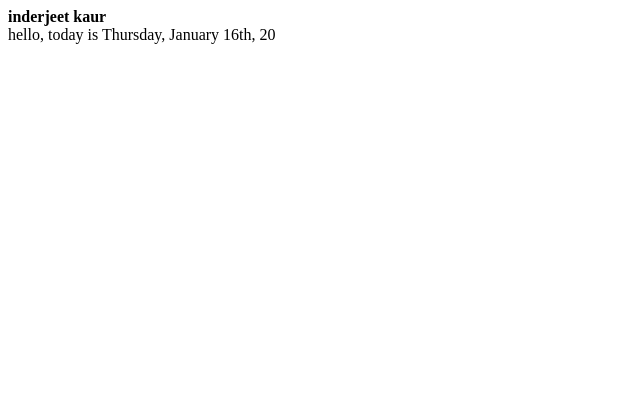
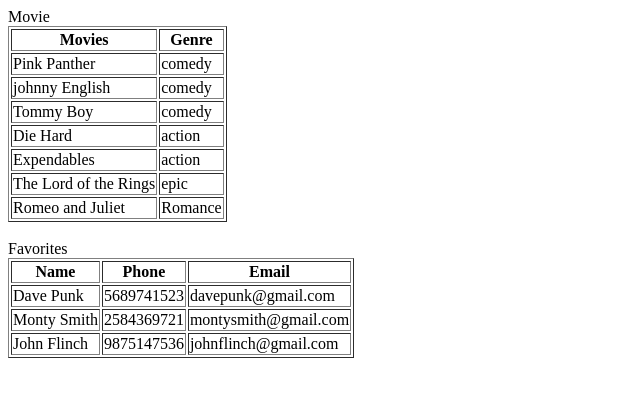
Before and after one commit to 19050836/map202, a PHP site: page / in a window 1280 px wide. Shown: the top 397 px of the page, without its empty margins (0-640 px from the left). Run offline with PHP 8.4, Linux system fonts and the light colour scheme.

Commit message:
lab2 completed

```diff
--- a/index.php
+++ b/index.php
@@ -1,22 +1,86 @@
+<?php
+$films = array(
+            "comedy" => array (
+                            0 => "Pink Panther",
+                           1 => "johnny English",
+                            2 => "Tommy Boy"),
+            "action" => array (
+                            0 => "Die Hard",
+                            1 => "Expendables"),
+            "epic" => array (
+                            0 => "The Lord of the Rings"),
+            "Romance" => array (
+                            0 => "Romeo and Juliet")
+);
+$favorites = array(
+   array(
+       "name" => "Dave Punk",
+       "phone" => "5689741523",
+       "email" => "davepunk@gmail.com",
+   ),
+   array(
+       "name" => "Monty Smith",
+       "phone" => "2584369721",
+       "email" => "montysmith@gmail.com",
+   ),
+   array(
+       "name" => "John Flinch",
+       "phone" => "9875147536",
+       "email" => "johnflinch@gmail.com",
+   )
+);
+?>
 
-<html lang="en">
-	<head>
+<!DOCTYPE html>
+<html>
+<head>
+<meta charset="UTF-8">
+<title>Map202</title>
+</head>
 
-		<meta charset="utf-8">
-		<title>lab1</title>
-		<meta name="description" content="MAP202Lab1">
-		<meta name="author" content="inderjeet kaur">
-	</head>
-	<body>
+<body>
+<?php
+echo 'Movie';
+echo '<table border="1">';
+echo '<tr><th>Movies</th><th>Genre</th></tr>';
+foreach( $films as $film=>$values )
+{
 
-	</body>
-<?php
-	echo "<b>inderjeet kaur</b> </br>";
-	echo"<body class=\"page_bg\">";
-	echo "hello, today is ";
-	echo date('l, F jS, y');
-	echo "</html>";
+    foreach( $values as $key )
+    {
+echo '<tr>';
+echo '<td>'.$key.'</td>';
+echo '<td>'.$film.'</td>';
+echo '</tr>';
+    }
+
+
+
+}
+
+
+echo '</table>';
+echo '<br>';
+echo 'Favorites';
+echo '<table border="1">';
+echo '<tr><th>Name</th><th>Phone</th><th>Email</th></tr>';
+foreach( $favorites as $items )
+{
+    echo '<tr>';
+    foreach( $items as $key=>$values )
+    {
+
+echo '<td>'.$values.'</td>';
+
+    }
+echo '</tr>';
+
+
+}
+echo '</table>';
 
 ?>
+
 </body>
-	</html>
+
+</html>
```
